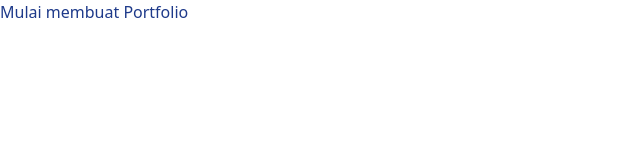
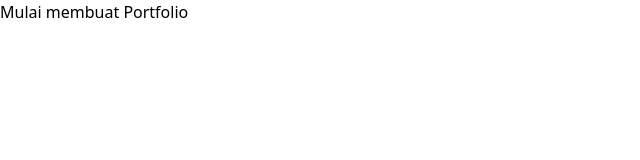
Before and after one commit to pandu-ari/pandu-ari.github.io, a plain HTML site: page index.html in a window 1280 px wide. Shown: the whole page, without its empty margins (0-640 px from the left). Drawn offline with nearby package versions, Linux system fonts and the light colour scheme.

Commit message:
Update index.html

```diff
--- a/index.html
+++ b/index.html
@@ -7,6 +7,6 @@
   <link href="https://unpkg.com/tailwindcss@^2/dist/tailwind.min.css" rel="stylesheet">
 </head>
 <body>
-  <h1 class="text-blue-900">Mulai membuat Portfolio</h1>
+  <h1 class="text-black">Mulai membuat Portfolio</h1>
 </body>
 </html>
```
